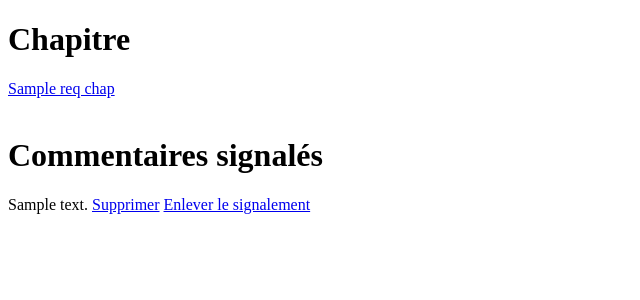
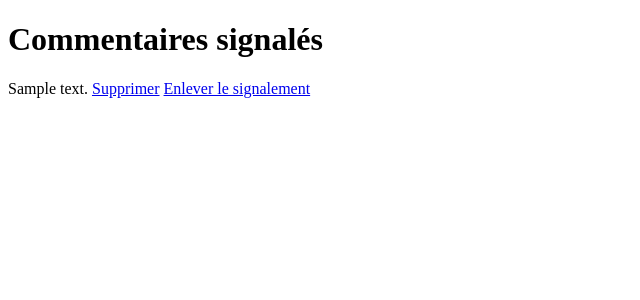
Before and after one commit to HugoDeltour/Projet-libre-OC, a PHP site: template templates/commentairesSignales.php in a window 1280 px wide. Shown: the part 80-380 px from the top of the page, without its empty margins (0-640 px from the left). Run offline with PHP 8.4, Linux system fonts and the light colour scheme; the template is opened without the code that fills it: most values are stand-ins (such as "Sample title", 1, 10 or a date in 2020); some libraries are stand-ins or nearby versions.

```diff
--- a/templates/base_form_image.php
+++ b/templates/base_form_image.php
@@ -1,6 +1,6 @@
 <?php
 $route = isset($post) && $post->get('id_image') ? 'modifImage&imgID='.$post->get('id_image') : 'ajoutImage' ;
-$submit = $route === 'ajoutChapitre' ? 'Envoyer' : 'Mettre à jour';
+$submit = $route === 'ajoutImage' ? 'Envoyer' : 'Mettre à jour';
 ?>
 
 <form method="post" action="../index.php?route=<?=$route;?>">
--- a/templates/commentairesSignales.php
+++ b/templates/commentairesSignales.php
@@ -3,15 +3,6 @@
   require('menu.php');
 ?>
 <div id="MP-chap">
-  <div id="list-chap">
-      <h1>Chapitre</h1>
-      <?php
-          foreach($reqChap as $donnees){
-              ?>
-              <a href="../index.php?route=chapitre&chapID=<?=htmlspecialchars($donnees->getId());?>"><?php echo $donnees->getTitle();?></a></br><?php
-          };
-      ?>
-  </div></br>
   <div id="commentairesSignales">
     <h1>Commentaires signalés</h1>
     <?php
```
